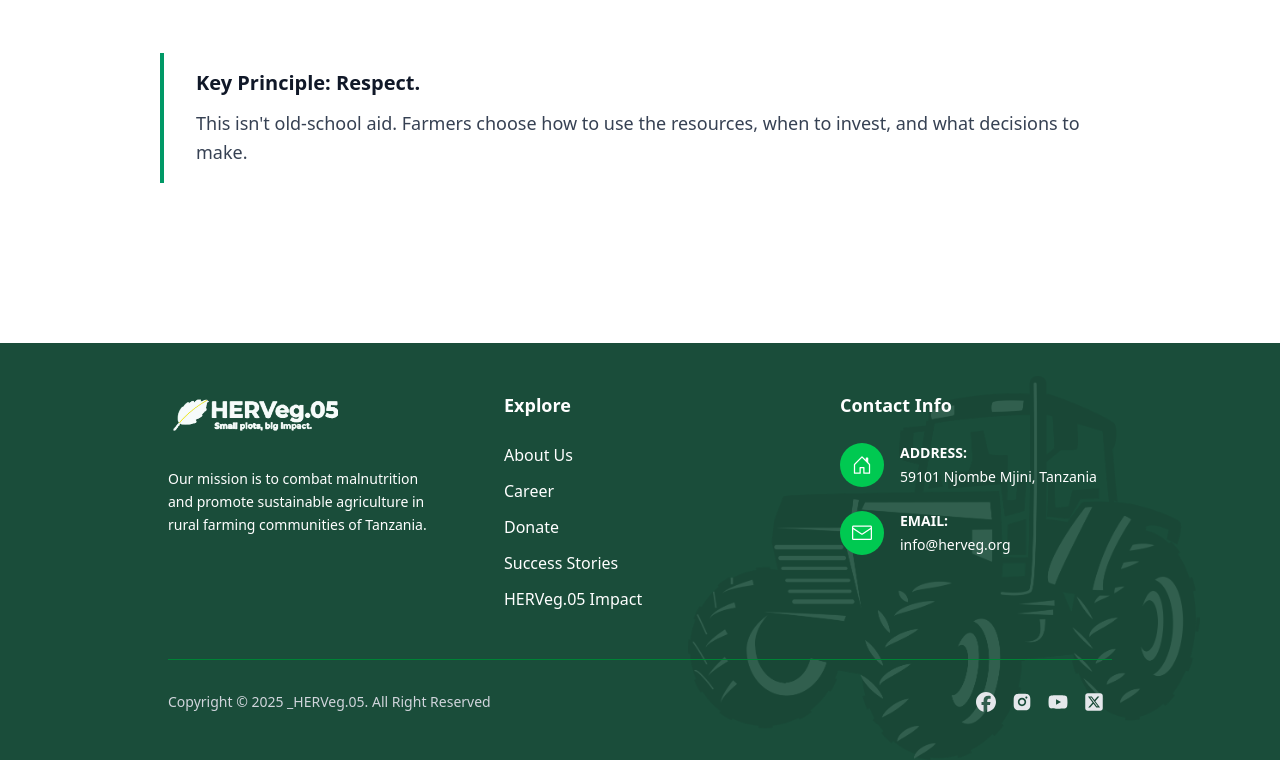
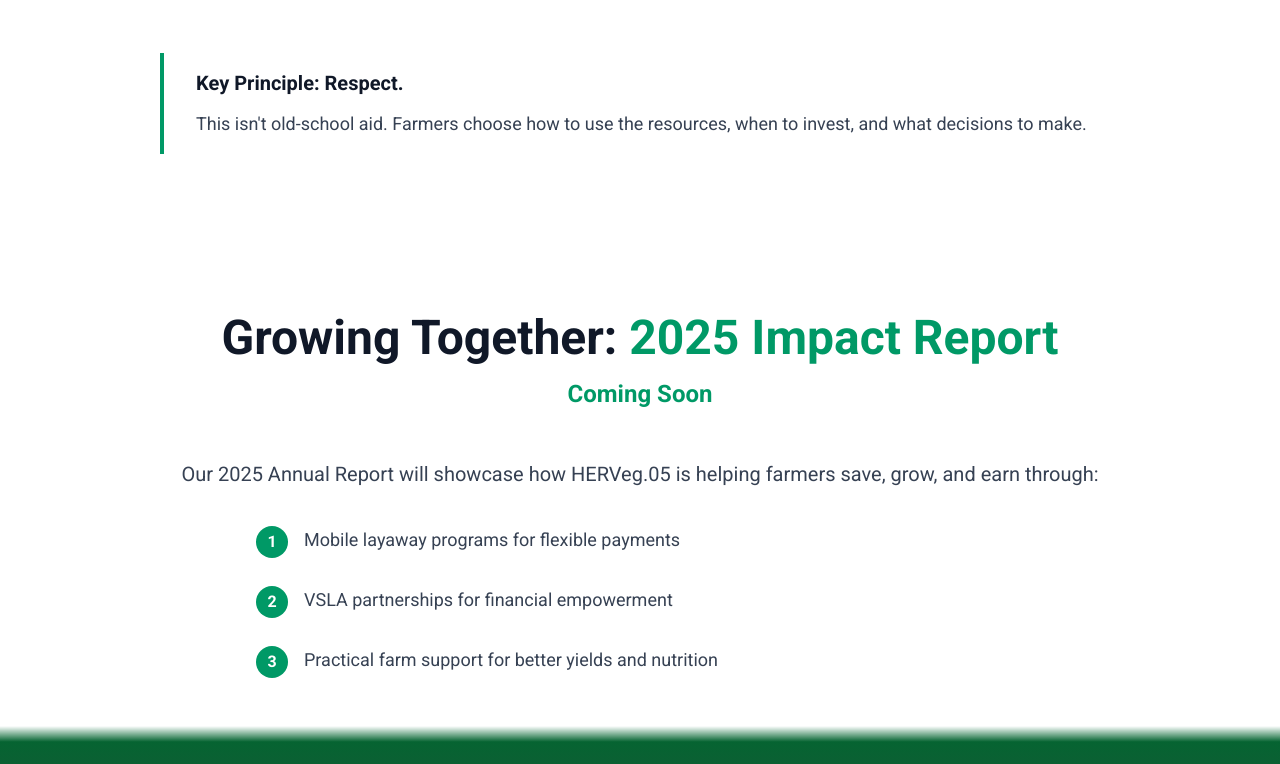
Before and after one commit to Mhando-Z/HervegWeb, a Next.js app: page /aboutus/whoweare in a window 1280 px wide. Shown: the part 2000-2764 px from the top of the page. Built offline with nearby package versions, Linux system fonts and the light colour scheme; a web font is replaced by a local one.

Commit message:
Phase One

```diff
--- a/src/app/aboutus/successstories/Success.jsx
+++ b/src/app/aboutus/successstories/Success.jsx
@@ -31,7 +31,7 @@
      STORY 1: AMINA
   ======================== */
   {
-    id: "amina-journey",
+    id: 1,
     title: "From Struggling Farmer to Nutrition Champion — Amina’s Journey",
     image_url: amina,
     sections: [
@@ -95,7 +95,7 @@
      STORY 2: JUMA BAKARI
   ======================== */
   {
-    id: "juma-bakari",
+    id: 2,
     title: "Juma’s Breakthrough — From Debt and Despair to Stability and Pride",
     image_url: juma,
     sections: [
@@ -165,7 +165,7 @@
      STORY 3: NEEMA
   ======================== */
   {
-    id: "neema-transformation",
+    id: 3,
     title: "Empowering Women and Changing Lives — Neema’s Transformation",
     image_url: neema,
     sections: [
@@ -240,7 +240,7 @@
      STORY 4: JUMA RESILIENT FARM
   ======================== */
   {
-    id: "juma-resilient-farm",
+    id: 4,
     title:
       "Overcoming Climate Challenges with Innovation — Juma Msemo's Resilient Farm",
     image_url: mgeta,
--- a/src/app/aboutus/whoweare/page.jsx
+++ b/src/app/aboutus/whoweare/page.jsx
@@ -351,7 +351,7 @@
 
 import React from "react";
 import { motion } from "framer-motion";
-import { ArrowRight } from "lucide-react";
+import { ArrowRight, Mail } from "lucide-react";
 import agents from "../../../../public/aboutus/011.png";
 import Image from "next/image";
 import Link from "next/link";
@@ -373,7 +373,7 @@
   };
 
   return (
-    <div className="bg-white">
+    <div className="bg-white font-roboto">
       {/* Hero Section */}
       <section className="relative min-h-screen flex items-center justify-center overflow-hidden">
         {/* Background Image with Overlay */}
@@ -409,7 +409,7 @@
             >
               At HERVeg.05, we help smallholder farmers take control of their
               future with a practical, people-first approach that fits how they
-              actually live, grow, and earn.
+              actually live, grow, and earn
             </motion.p>
 
             <motion.div variants={fadeInUp}>
@@ -456,7 +456,7 @@
                 <span className="text-emerald-600">Simple Observation</span>
               </h2>
               <p className="text-xl text-gray-700 leading-relaxed">
-                In rural areas, farming is more than work—it's life itself. But
+                In rural areas, farming is more than work, it's life itself. But
                 for smallholder farmers, especially women and youth, every day
                 brings challenges:
               </p>
@@ -583,6 +583,91 @@
           </motion.div>
         </div>
       </section>
+
+      <section className="">
+        <div className="max-w-5xl mx-auto px-4 sm:px-6 lg:px-8">
+          <div
+            initial="initial"
+            whileInView="animate"
+            viewport={{ once: true, margin: "-100px" }}
+            variants={staggerContainer}
+            className="text-center"
+          >
+            {/* Headline */}
+            <motion.div variants={fadeInUp} className="mb-12">
+              <h2 className="text-4xl md:text-5xl font-bold text-gray-900 mb-4">
+                Growing Together:{" "}
+                <span className="text-emerald-600">2025 Impact Report</span>
+              </h2>
+              <p className="text-2xl text-emerald-600 font-semibold">
+                Coming Soon
+              </p>
+            </motion.div>
+
+            {/* Description */}
+            <motion.div variants={fadeInUp} className="mb-12">
+              <p className="text-xl text-gray-700 leading-relaxed mb-8">
+                Our 2025 Annual Report will showcase how HERVeg.05 is helping
+                farmers save, grow, and earn through:
+              </p>
+
+              {/* Three Pillars */}
+              <div className="max-w-3xl mx-auto space-y-6 text-left">
+                <div className="flex items-start">
+                  <span className="shrink-0 w-8 h-8 bg-emerald-600 text-white rounded-full flex items-center justify-center font-semibold mr-4 mt-1">
+                    1
+                  </span>
+                  <p className="text-lg text-gray-700 pt-1">
+                    Mobile layaway programs for flexible payments
+                  </p>
+                </div>
+                <div className="flex items-start">
+                  <span className="shrink-0 w-8 h-8 bg-emerald-600 text-white rounded-full flex items-center justify-center font-semibold mr-4 mt-1">
+                    2
+                  </span>
+                  <p className="text-lg text-gray-700 pt-1">
+                    VSLA partnerships for financial empowerment
+                  </p>
+                </div>
+                <div className="flex items-start">
+                  <span className="shrink-0 w-8 h-8 bg-emerald-600 text-white rounded-full flex items-center justify-center font-semibold mr-4 mt-1">
+                    3
+                  </span>
+                  <p className="text-lg text-gray-700 pt-1">
+                    Practical farm support for better yields and nutrition
+                  </p>
+                </div>
+              </div>
+            </motion.div>
+          </div>
+        </div>
+      </section>
+      {/* CTA */}
+      <div className="bg-linear-to-t py-10  from-[#1a4d3a]  via-[#1a4d3a] to-green-800 mask-t-from-95%">
+        <div className=" rounded-2xl shadow-xl p-8 max-w-2xl mx-auto border border-emerald-100">
+          <h3 className="text-2xl font-bold text-gray-100 mb-4">
+            Subscribe to See Our 2025 Impact Report
+          </h3>
+          <p className="text-gray-200 mb-6">
+            Be the first to know when our 2025 report is released and get access
+            to our 2024 impact data.
+          </p>
+          <form className="flex flex-col sm:flex-row gap-3">
+            <div className="flex-1 relative">
+              <Mail className="absolute left-4 top-1/2 transform -translate-y-1/2 text-gray-200 w-5 h-5" />
+              <input
+                type="email"
+                placeholder="Enter your email"
+                className="w-full pl-12 pr-4 py-3 border text-white border-gray-300 rounded-full focus:outline-none focus:ring-2 focus:ring-emerald-500 focus:border-transparent"
+              />
+            </div>
+            <button className="group inline-flex items-center justify-center gap-2 bg-emerald-600 text-white px-8 py-3 rounded-full font-semibold hover:bg-emerald-700 transition-all duration-300 hover:scale-105 shadow-sm">
+              Subscribe
+              <ArrowRight className="w-5 h-5 group-hover:translate-x-1 transition-transform" />
+            </button>
+          </form>
+        </div>
+      </div>
     </div>
   );
 };
```
